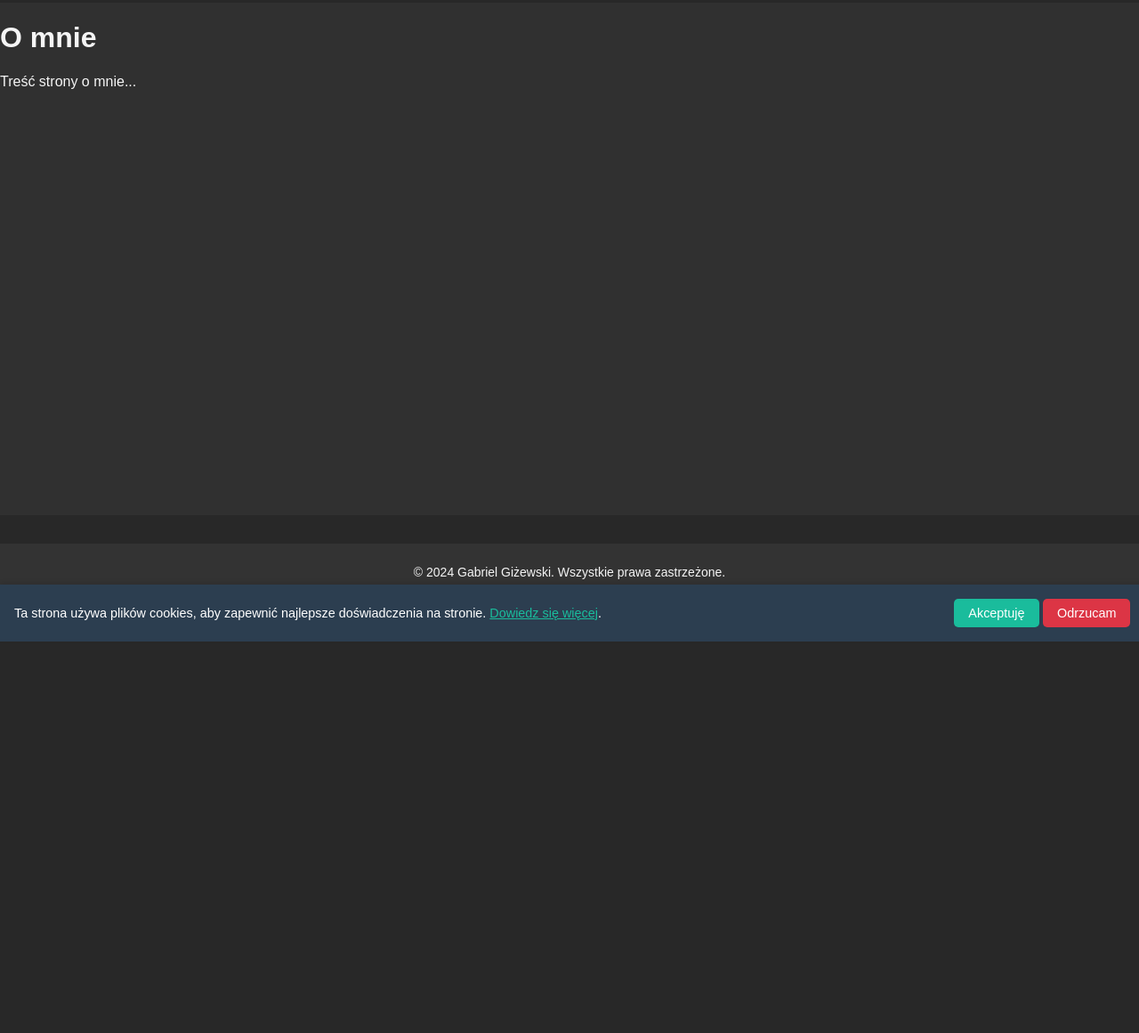
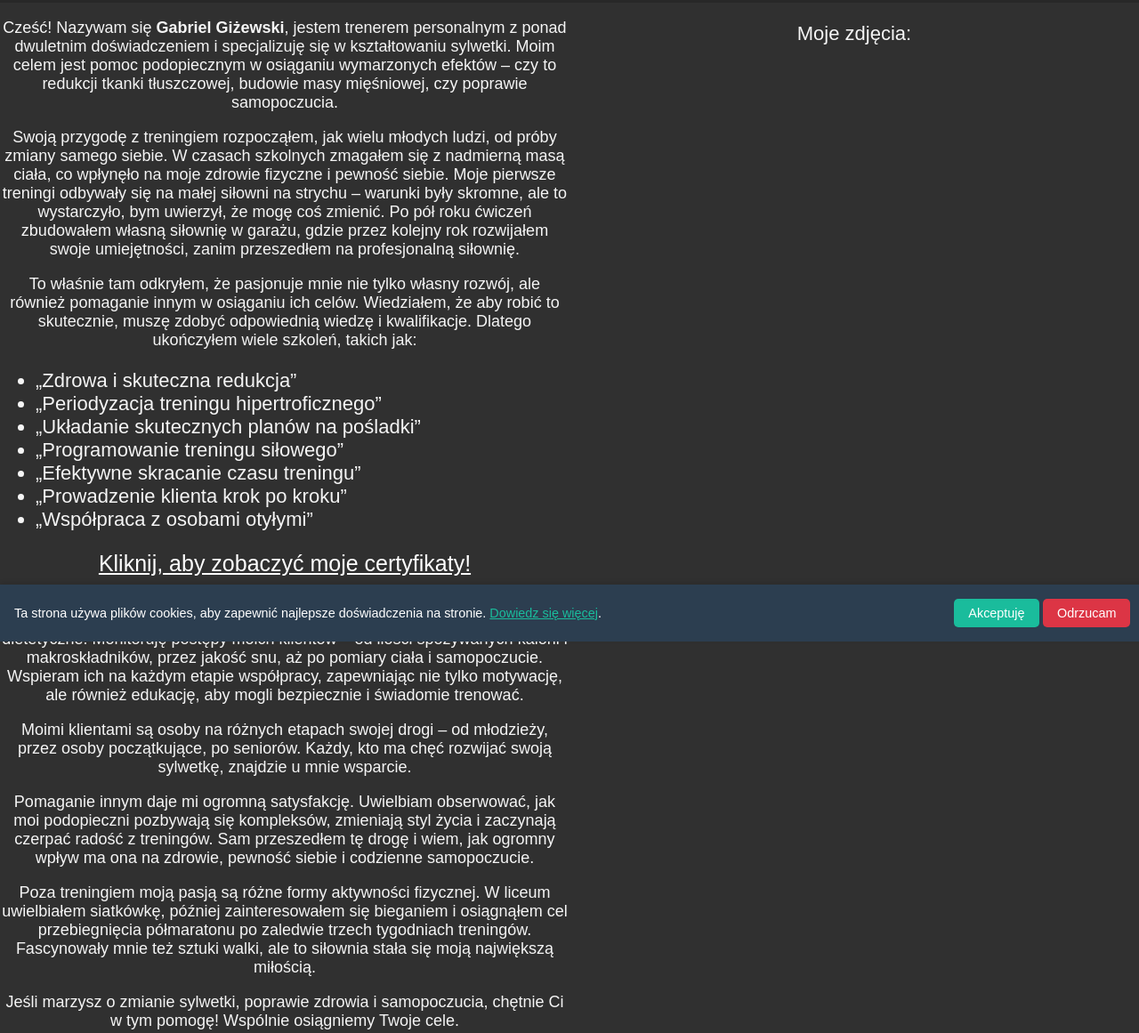
Before and after one commit to Verox2903/giziu.pl, a plain HTML site: page sites/o-mnie.html in a window 1280 px wide. Shown: the part 79-1240 px from the top of the page at 89% size. Before the commit the page ends 800 px from the top, so only its background shows below. Drawn offline with Linux system fonts and the light colour scheme; a script that the page names is missing.

Commit message:
Add files via upload

```diff
--- /dev/null
+++ b/css/style-omnie.css
@@ -0,0 +1,59 @@
+main{
+    display: flex;
+    justify-content: space-around;
+}
+
+.about-texts{
+    width: 50%;
+    height: fit-content;
+}
+
+.about_texts_1{
+    width: 100%;
+    height: fit-content;
+    justify-content: center;
+    text-align: center;
+    font-size: 18px;
+}
+
+.abut-list{
+    font-size: 22px;
+    width: 100%;
+}
+
+.abut-list ul .button_li{
+    list-style: none;
+    text-decoration: none;
+}
+
+.abut-list ul .button_li a{
+    list-style: none;
+    text-decoration: underline;
+    cursor: pointer;
+    color: white;
+}
+
+.about_texts_2{
+    width: 100%;
+    height: fit-content;
+    justify-content: center;
+    text-align: center;
+    font-size: 18px;
+}
+
+.about-cert a{
+    text-decoration: underline;
+    font-size: 25px;
+    color: white;
+}
+
+.about-photos{
+    width: 50%;
+    height: fit-content;
+    display: flex;
+    justify-content: center;
+}
+
+.about-photos p{
+    font-size: 22px;
+}
--- a/css/style.css
+++ b/css/style.css
@@ -48,6 +48,7 @@ main{
     color: whitesmoke;
     margin-bottom: 2rem;
     height: fit-content;
+    animation: transitionIn 1.25s;
 }
 
 /* Responsywność */
@@ -470,3 +471,15 @@ footer {
     font-size: 20px;
     margin-bottom: 2rem;
 }
+
+
+@keyframes transitionIn{
+    from{
+        opacity: 0;
+        transform: rotateX(-10deg);
+    }
+    to{
+        opacity: 1;
+        transform: rotateX(0);
+    }
+}
--- a/sites/o-mnie.html
+++ b/sites/o-mnie.html
@@ -13,6 +13,7 @@
         <meta name="viewport" content="width=device-width, initial-scale=1.0">
         <title>Giziu - O mnie</title>
         <link rel="stylesheet" href="../css/style.css">
+        <link rel="stylesheet" href="../css/style-omnie.css">
         <script src="../js/prefix.js"></script>
         <meta name="description" content="Strona opisująca Gabriela Giżewskiego">
         <meta name="keywords" content="plan treningowy, trening personalny">
@@ -36,8 +37,35 @@
             </nav>
         </header>
         <main>
-            <h1>O mnie</h1>
-            <p>Treść strony o mnie...</p>
+            <div class="about-texts">
+                <div class="about_texts_1">
+                    <p>Cześć! Nazywam się <b>Gabriel Giżewski</b>, jestem trenerem personalnym z ponad dwuletnim doświadczeniem i specjalizuję się w kształtowaniu sylwetki. Moim celem jest pomoc podopiecznym w osiąganiu wymarzonych efektów – czy to redukcji tkanki tłuszczowej, budowie masy mięśniowej, czy poprawie samopoczucia.</p>
+                    <p>Swoją przygodę z treningiem rozpocząłem, jak wielu młodych ludzi, od próby zmiany samego siebie. W czasach szkolnych zmagałem się z nadmierną masą ciała, co wpłynęło na moje zdrowie fizyczne i pewność siebie. Moje pierwsze treningi odbywały się na małej siłowni na strychu – warunki były skromne, ale to wystarczyło, bym uwierzył, że mogę coś zmienić. Po pół roku ćwiczeń zbudowałem własną siłownię w garażu, gdzie przez kolejny rok rozwijałem swoje umiejętności, zanim przeszedłem na profesjonalną siłownię.</p>
+                    <p>To właśnie tam odkryłem, że pasjonuje mnie nie tylko własny rozwój, ale również pomaganie innym w osiąganiu ich celów. Wiedziałem, że aby robić to skutecznie, muszę zdobyć odpowiednią wiedzę i kwalifikacje. Dlatego ukończyłem wiele szkoleń, takich jak:</p>
+                </div>
+                <div class="abut-list">
+                    <ul>
+                        <li>„Zdrowa i skuteczna redukcja”</li>
+                        <li>„Periodyzacja treningu hipertroficznego”</li>
+                        <li>„Układanie skutecznych planów na pośladki”</li>
+                        <li>„Programowanie treningu siłowego”</li>
+                        <li>„Efektywne skracanie czasu treningu”</li>
+                        <li>„Prowadzenie klienta krok po kroku”</li>
+                        <li>„Współpraca z osobami otyłymi”</li>
+                    </ul>
+                </div>
+                <div class="about_texts_2">
+                    <p class="about-cert"><a href="../sites/certyfikaty.html">Kliknij, aby zobaczyć moje certyfikaty!</a></p>
+                    <p>W swojej pracy stawiam na pełne zaangażowanie i profesjonalizm. Każdemu podopiecznemu oferuję indywidualnie dopasowane plany treningowe i wsparcie dietetyczne. Monitoruję postępy moich klientów – od ilości spożywanych kalorii i makroskładników, przez jakość snu, aż po pomiary ciała i samopoczucie. Wspieram ich na każdym etapie współpracy, zapewniając nie tylko motywację, ale również edukację, aby mogli bezpiecznie i świadomie trenować.</p>
+                    <p>Moimi klientami są osoby na różnych etapach swojej drogi – od młodzieży, przez osoby początkujące, po seniorów. Każdy, kto ma chęć rozwijać swoją sylwetkę, znajdzie u mnie wsparcie.</p>
+                    <p>Pomaganie innym daje mi ogromną satysfakcję. Uwielbiam obserwować, jak moi podopieczni pozbywają się kompleksów, zmieniają styl życia i zaczynają czerpać radość z treningów. Sam przeszedłem tę drogę i wiem, jak ogromny wpływ ma ona na zdrowie, pewność siebie i codzienne samopoczucie.</p>
+                    <p>Poza treningiem moją pasją są różne formy aktywności fizycznej. W liceum uwielbiałem siatkówkę, później zainteresowałem się bieganiem i osiągnąłem cel przebiegnięcia półmaratonu po zaledwie trzech tygodniach treningów. Fascynowały mnie też sztuki walki, ale to siłownia stała się moją największą miłością.</p>
+                    <p>Jeśli marzysz o zmianie sylwetki, poprawie zdrowia i samopoczucia, chętnie Ci w tym pomogę! Wspólnie osiągniemy Twoje cele.</p>
+                </div>
+            </div>
+            <div class="about-photos">
+                <p>Moje zdjęcia:</p>
+            </div>
         </main>
         <footer class="copyright">
             <p>© 2024 Gabriel Giżewski. Wszystkie prawa zastrzeżone.</p>
```
